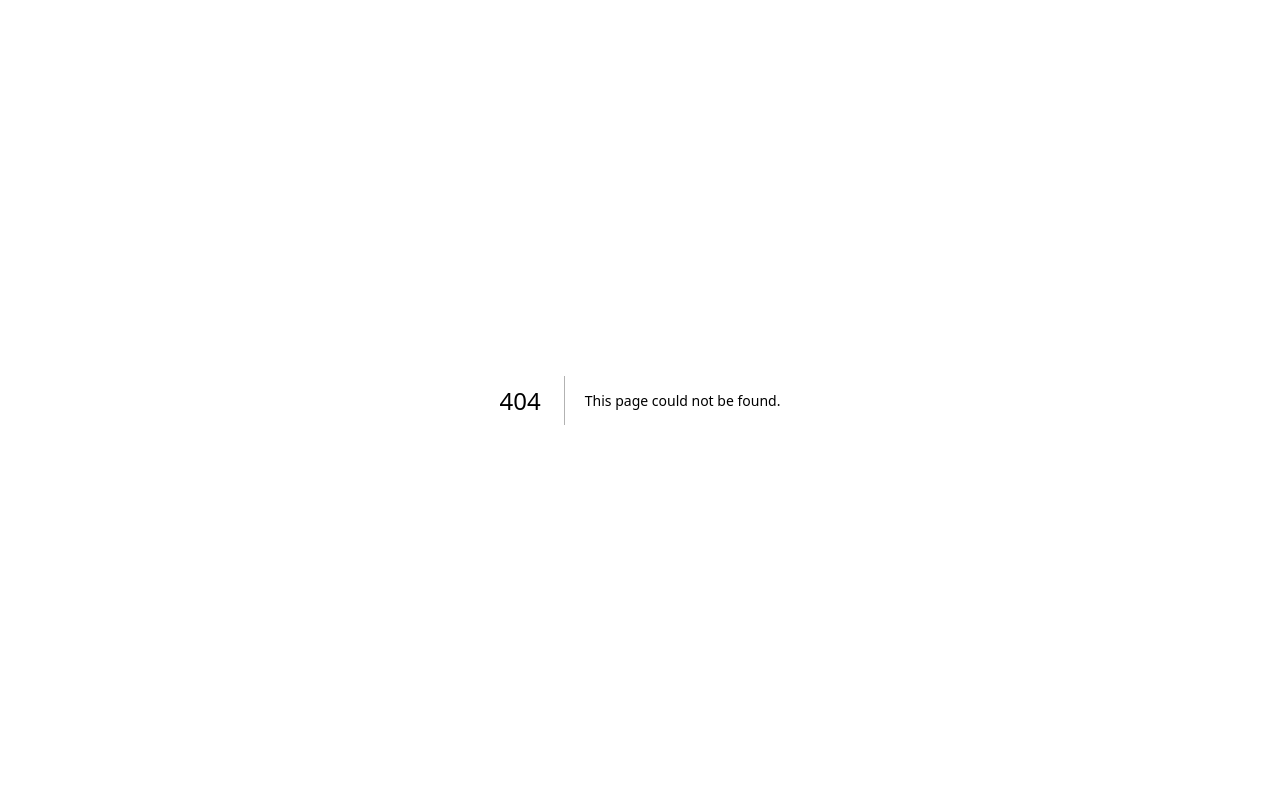
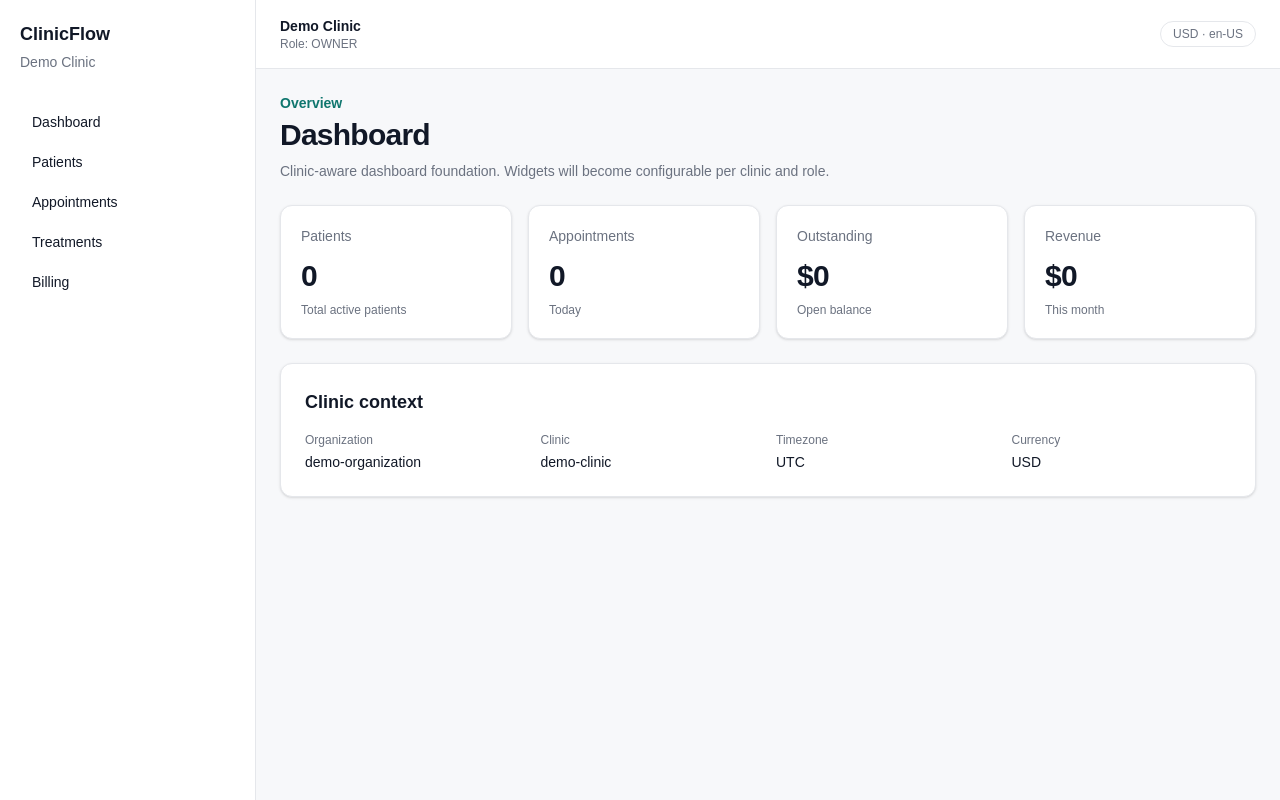
Before and after one commit to mhrhpr/clinic_flow, a Next.js app: page /dashboard in a window 1280 px wide. Before the commit this address had no page. Built offline with nearby package versions, Linux system fonts and the light colour scheme.

Commit message:
feat: add configurable dashboard foundation

```diff
--- /dev/null
+++ b/src/app/(dashboard)/dashboard/page.tsx
@@ -0,0 +1,44 @@
+import { getClinicContext } from "@/personalization/clinicContext";
+
+const cards = [
+  ["Patients", "0", "Total active patients"],
+  ["Appointments", "0", "Today"],
+  ["Outstanding", "$0", "Open balance"],
+  ["Revenue", "$0", "This month"],
+] as const;
+
+export default async function DashboardPage() {
+  const context = await getClinicContext();
+
+  return (
+    <section className="space-y-6">
+      <div>
+        <p className="text-sm font-semibold text-[var(--brand)]">Overview</p>
+        <h1 className="mt-1 text-3xl font-bold tracking-tight">Dashboard</h1>
+        <p className="mt-2 text-sm text-[var(--muted)]">
+          Clinic-aware dashboard foundation. Widgets will become configurable per clinic and role.
+        </p>
+      </div>
+
+      <div className="grid gap-4 sm:grid-cols-2 xl:grid-cols-4">
+        {cards.map(([title, value, helper]) => (
+          <article key={title} className="rounded-[var(--radius)] border border-[var(--border)] bg-[var(--surface)] p-5 shadow-sm">
+            <p className="text-sm text-[var(--muted)]">{title}</p>
+            <p className="mt-3 text-3xl font-bold tracking-tight">{value}</p>
+            <p className="mt-2 text-xs text-[var(--muted)]">{helper}</p>
+          </article>
+        ))}
+      </div>
+
+      <article className="rounded-[var(--radius)] border border-[var(--border)] bg-[var(--surface)] p-6 shadow-sm">
+        <h2 className="text-lg font-semibold">Clinic context</h2>
+        <dl className="mt-4 grid gap-4 sm:grid-cols-2 lg:grid-cols-4">
+          <div><dt className="text-xs text-[var(--muted)]">Organization</dt><dd className="mt-1 text-sm font-medium">{context.organizationId}</dd></div>
+          <div><dt className="text-xs text-[var(--muted)]">Clinic</dt><dd className="mt-1 text-sm font-medium">{context.clinicId}</dd></div>
+          <div><dt className="text-xs text-[var(--muted)]">Timezone</dt><dd className="mt-1 text-sm font-medium">{context.configuration.timezone}</dd></div>
+          <div><dt className="text-xs text-[var(--muted)]">Currency</dt><dd className="mt-1 text-sm font-medium">{context.configuration.currency}</dd></div>
+        </dl>
+      </article>
+    </section>
+  );
+}
```
